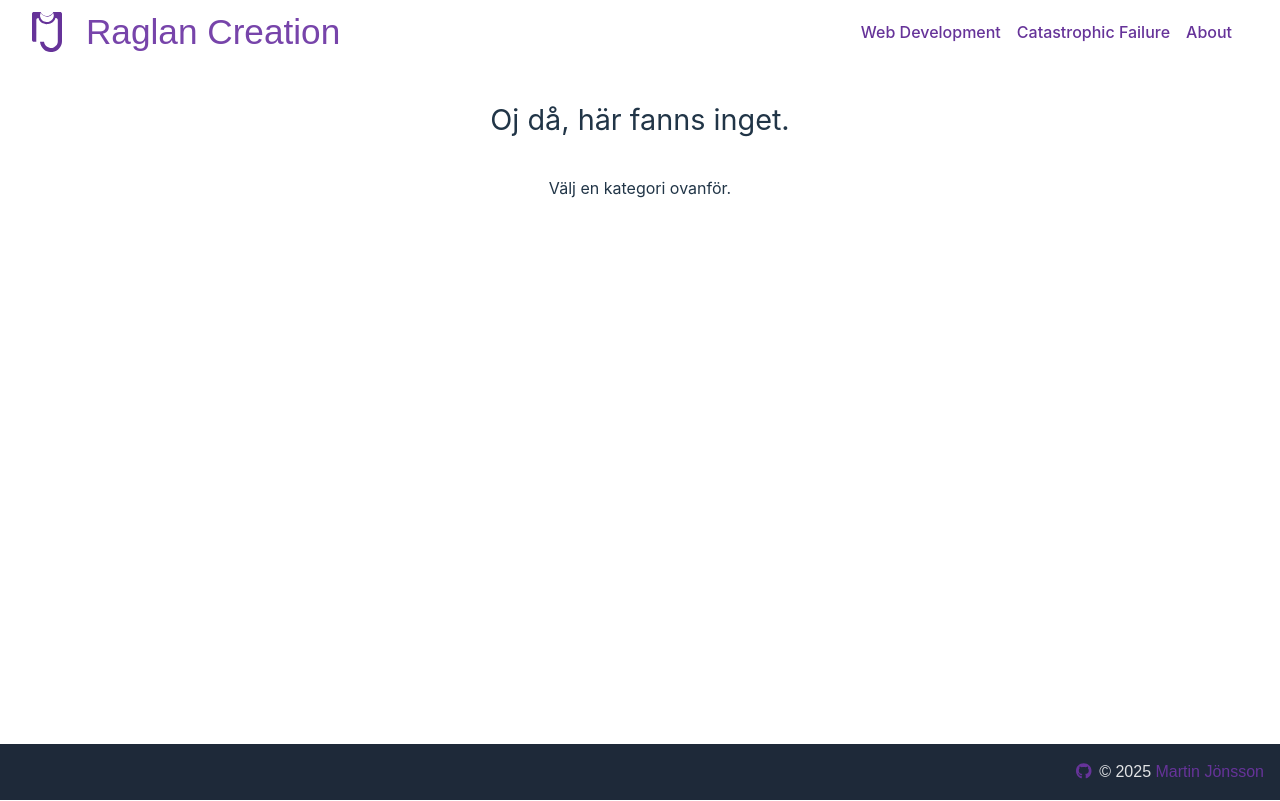
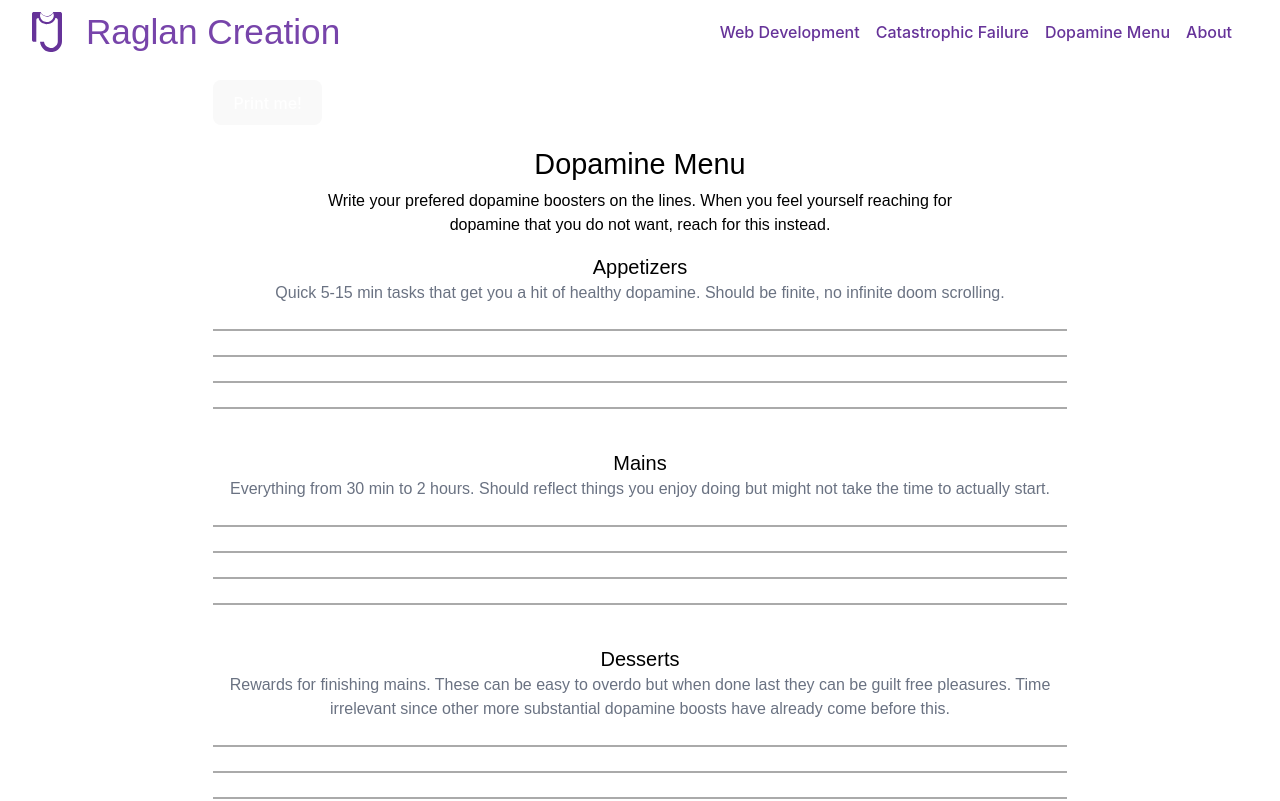
Before and after one commit to Martin-Joensson/raglan-creation, a React (Vite) app: page /dopamine in a window 1280 px wide. Shown: the top 801 px of the page. Built offline with nearby package versions, Linux system fonts and the light colour scheme.

Commit message:
Added printable dopamine menu

```diff
--- /dev/null
+++ b/src/components/DopamineMenu/Dopamine.jsx
@@ -0,0 +1,85 @@
+import { useRef, useEffect } from "react";
+
+export const Dopamine = () => {
+  const printableRef = useRef(null);
+
+  const categories = [
+    {
+      title: "Appetizers",
+      text: "Quick 5-15 min tasks that get you a hit of healthy dopamine. Should be finite, no infinite doom scrolling.",
+    },
+    {
+      title: "Mains",
+      text: "Everything from 30 min to 2 hours. Should reflect things you enjoy doing but might not take the time to actually start.",
+    },
+    {
+      title: "Desserts",
+      text: "Rewards for finishing mains. These can be easy to overdo but when done last they can be guilt free pleasures. Time irrelevant since other more substantial dopamine boosts have already come before this.",
+    },
+    {
+      title: "Specials",
+      text: "For the big reset. Sometimes you need to do something big to just reset. These are those things. They might take a whole evening to complete or maybe a whole day, but that’s ok. ",
+    },
+    {
+      title: "Sides",
+      text: "Activities you can do alongside other tasks to make them more enjoyable.",
+    },
+  ];
+
+  let printContents = null;
+  useEffect(() => {
+    printContents = printableRef.current;
+  }, []);
+
+  const printDiv = () => {
+    console.log(printContents.innerHTML);
+
+    let originalContents = document.body.innerHTML;
+
+    document.body.innerHTML = printContents.innerHTML;
+
+    window.print();
+
+    // document.body.innerHTML = originalContents;
+    window.location.reload();
+  };
+
+  return (
+    <>
+      <div
+        ref={printableRef}
+        className="wide:w-2/3 w-full bg-white text-black "
+      >
+        <div className="w-2/3 m-auto my-4 print:!hidden">
+          <button className="text-light-links" onClick={printDiv}>
+            Print me!
+          </button>
+        </div>
+        <div className="text-center font-poppins flex flex-col gap-4 w-full">
+          <div className="top text-center">
+            <h2 className="my-2 ">Dopamine Menu</h2>
+            <p className="max-w-[75ch] w-2/3 m-auto">
+              Write your prefered dopamine boosters on the lines. When you feel
+              yourself reaching for dopamine that you do not want, reach for
+              this instead.
+            </p>
+          </div>
+          <div className="categories w-2/3 m-auto flex flex-col gap-4">
+            {categories.map((cats, index) => (
+              <div key={index}>
+                <h3 className="text-xl">{cats.title}</h3>
+                <p className="print:!hidden text-gray-500">{cats.text}</p>
+                <ul className="font-sans">
+                  <hr className="my-6"></hr>
+                  <hr className="my-6"></hr>
+                  <hr className="my-6"></hr>
+                  <hr className="my-6"></hr>
+                </ul>
+              </div>
+            ))}
+          </div>
+        </div>
+      </div>
+    </>
+  );
+};
--- a/src/components/Header.jsx
+++ b/src/components/Header.jsx
@@ -6,6 +6,8 @@ import logo from "../assets/RaglanVector.svg";
 
 export const Header = () => {
   const mobileMenuRef = useRef(null);
+
+
 
   const toggleMobileMenu = () => {
     if (mobileMenuRef.current) {
@@ -53,6 +55,9 @@ export const Header = () => {
               <p className="hover:text-burger-links">Catastrophic Failure</p>
             </NavLink>
 
+            <NavLink to="/dopamine" onClick={toggleMobileMenu}>
+              <p className="hover:text-burger-links">Dopamine Menu</p>
+            </NavLink>
             <NavLink to="/resume" onClick={toggleMobileMenu}>
               <p className="hover:text-burger-links">About</p>
             </NavLink>
@@ -73,6 +78,10 @@ export const Header = () => {
           <p className="hover:text-burger-links">Catastrophic Failure</p>
         </NavLink>
 
+        <NavLink to="/dopamine" onClick={toggleMobileMenu}>
+          <p className="hover:text-burger-links">Dopamine Menu</p>
+        </NavLink>
+
         <NavLink to="/resume" onClick={toggleMobileMenu}>
           <p className="hover:text-burger-links">About</p>
         </NavLink>
--- a/src/index.css
+++ b/src/index.css
@@ -9,11 +9,11 @@
   --breakpoint-desktop: 80rem;
   --breakpoint-wide: 100rem;
 
-  --text-color-light-links: rgba(255,255,255,0.87);
-    --text-color-burger-links: #9966cc;
-  --background-color-header: rgba(255,255,255,0.97);
+  --text-color-light-links: rgba(255, 255, 255, 0.87);
+  --text-color-burger-links: #9966cc;
+  --background-color-header: rgba(255, 255, 255, 0.97);
 
-    --background-color-hamburger: rgba(255,255,255,0.87);
+  --background-color-hamburger: rgba(255, 255, 255, 0.87);
 }
 
 @utility scrollbar-hidden {
@@ -34,6 +34,12 @@
   -webkit-font-smoothing: antialiased;
   -moz-osx-font-smoothing: grayscale;
   -webkit-text-size-adjust: 100%;
+}
+
+hr {
+  border-color: #aaa;
+  border-style: solid;
+  border-width: 2px 0 0;
 }
 
 a {
@@ -102,6 +108,15 @@ button:focus-visible {
   }
 }
 
+/* @media print {
+  body {
+    visibility: hidden;
+  }
+  #printable {
+    visibility: visible;
+  }
+} */
+
 .buttonLinkAnimate {
   border-color: #181818;
   animation-name: blink;
@@ -124,7 +139,6 @@ button:focus-visible {
   margin-bottom: 1em;
 }
 
-
 @keyframes blink {
   0%,
   2%,
--- a/src/routes/ContentRoutes.jsx
+++ b/src/routes/ContentRoutes.jsx
@@ -5,6 +5,7 @@ import { Projects } from "../components/Projects/Projects";
 import { Catastrophic } from "../components/CatastrophicFailure/Catastrophic";
 import { WebDev } from "../components/WebDev/WebDev";
 import { Landing } from "../components/Landing/Landing";
+import { Dopamine } from "../components/DopamineMenu/Dopamine";
 
 export const ContentRoutes = () => {
   return (
@@ -13,6 +14,7 @@ export const ContentRoutes = () => {
       <Route path="/webdev" element={<WebDev />} />
       <Route path="/resume" element={<Resume />} />
       <Route path="/projects" element={<Projects />} />
+      <Route path="/dopamine" element={<Dopamine />} />
       <Route path="/catastrophic" element={<Catastrophic />} />
       <Route path="/*" element={<NotFound />} />
     </Routes>
```
